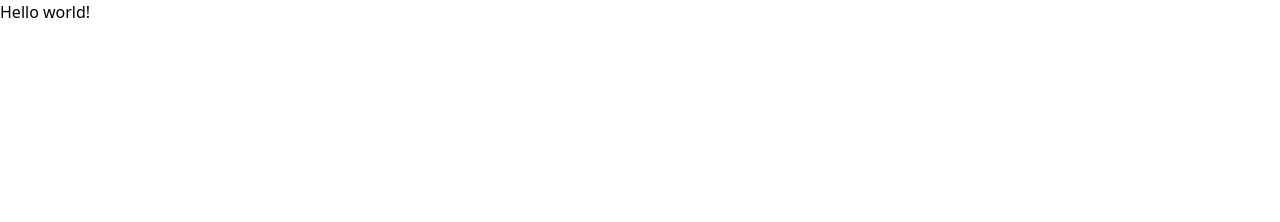
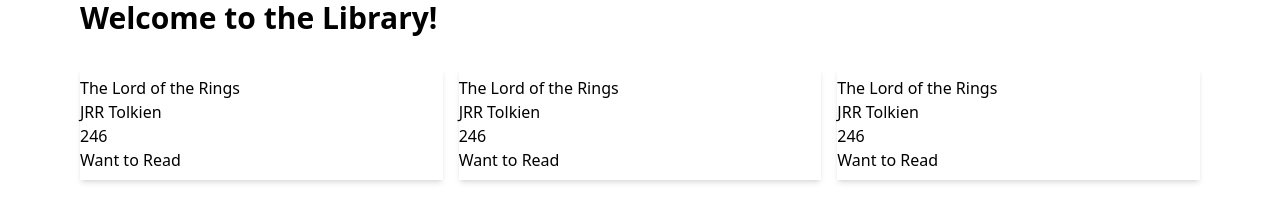
Before and after one commit to jecrram/the-odin-project, a website: page Library Project/src/index.html in a window 1280 px wide. Drawn offline with Linux system fonts and the light colour scheme.

Commit message:
Revising Library Project to use TailwindCSS

```diff
--- a/Library Project/src/index.html
+++ b/Library Project/src/index.html
@@ -6,6 +6,29 @@
     <link href="../dist/output.css" rel="stylesheet" />
   </head>
   <body>
-    <h1 class="text-3xl font-bold underline">Hello world!</h1>
+    <section class="container">
+      <h1 class="text-3xl font-bold">Welcome to the Library!</h1>
+      <main class="book-container columns-3 py-8">
+        <article class="book-card shadow-md py-2">
+          <h3 class="book-card__title">The Lord of the Rings</h3>
+          <p class="book-card__author">JRR Tolkien</p>
+          <p class="book-card__pages">246</p>
+          <p class="book-card__status">Want to Read</p>
+        </article>
+        <article class="book-card shadow-md py-2">
+          <h3 class="book-card__title">The Lord of the Rings</h3>
+          <p class="book-card__author">JRR Tolkien</p>
+          <p class="book-card__pages">246</p>
+          <p class="book-card__status">Want to Read</p>
+        </article>
+        <article class="book-card shadow-md py-2">
+          <h3 class="book-card__title">The Lord of the Rings</h3>
+          <p class="book-card__author">JRR Tolkien</p>
+          <p class="book-card__pages">246</p>
+          <p class="book-card__status">Want to Read</p>
+        </article>
+      </main>
+    </section>
+    <script src="./main.js"></script>
   </body>
 </html>
--- /dev/null
+++ b/Library Project/src/main.js
@@ -0,0 +1,14 @@
+function Book(title, author, pages, readStatus) {
+  this.title = title;
+  this.author = author;
+  this.pages = pages;
+  this.readStatus = readStatus;
+
+  this.getInfo = function getInfo() {
+    console.log(this.title, this.author, this.pages, this.readStatus);
+  };
+}
+
+const theHobbit = new Book("The LOTR", "JRR Tolkien", 535, "Want to Read");
+
+theHobbit.getInfo();
--- a/Library Project/tailwind.config.js
+++ b/Library Project/tailwind.config.js
@@ -2,6 +2,16 @@
 module.exports = {
   content: ["./src/**/*.{html,js}"],
   theme: {
+    container: {
+      center: true,
+      padding: {
+        DEFAULT: "1rem",
+        sm: "2rem",
+        lg: "4rem",
+        xl: "5rem",
+        "2xl": "6rem",
+      },
+    },
     extend: {},
   },
   plugins: [],
```
Also changed, not shown: Library Project/dist/output.css.
